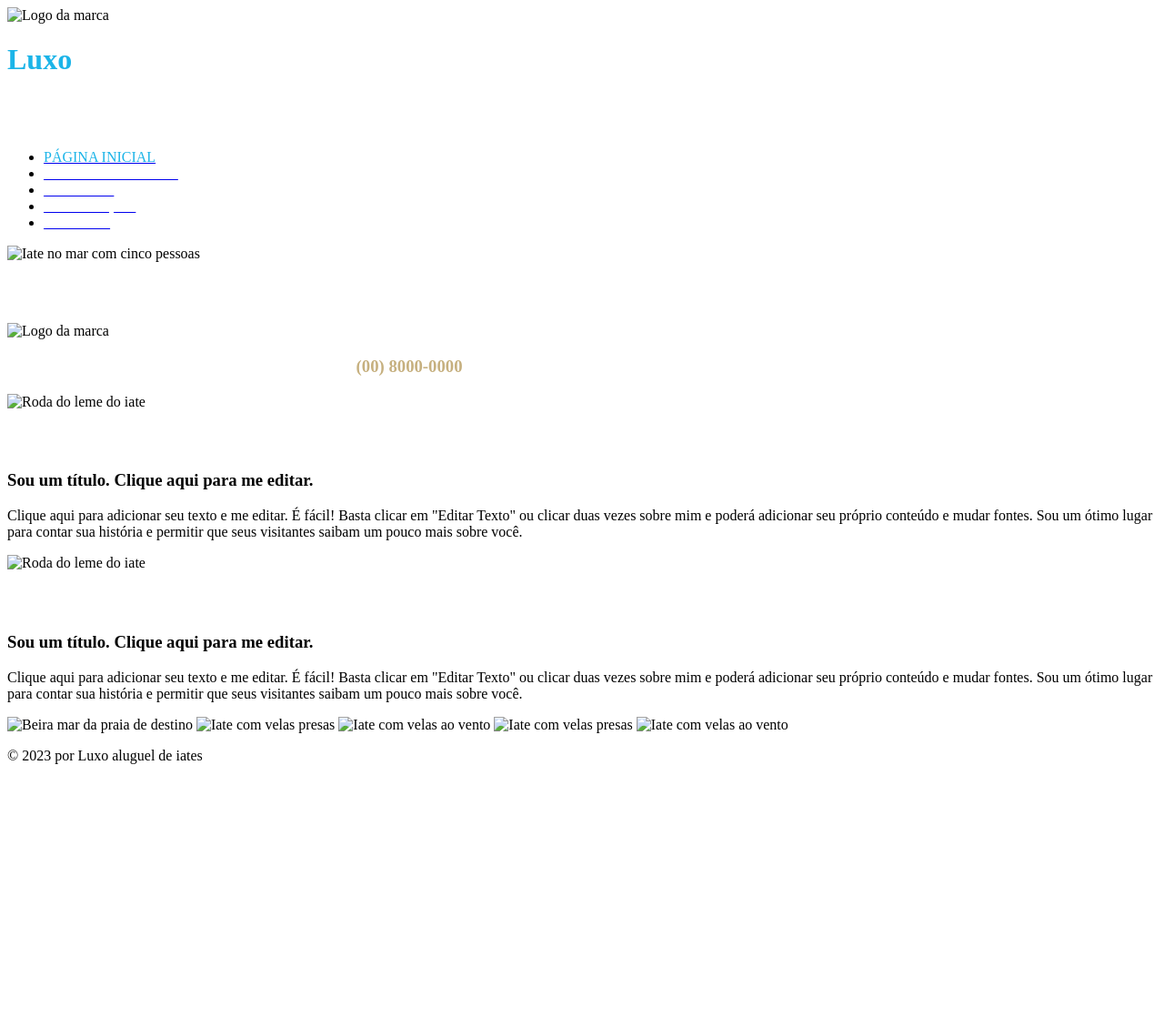
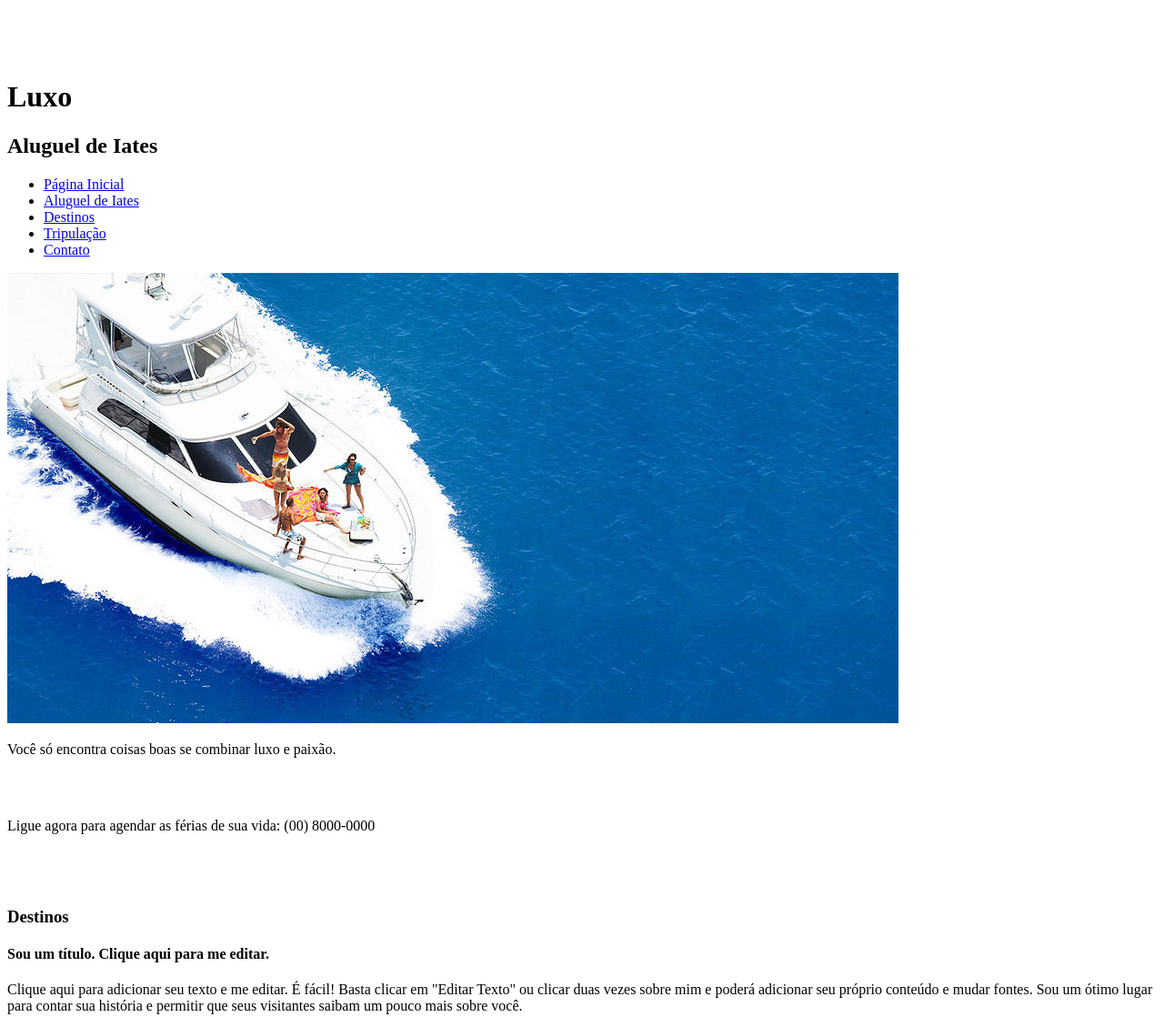
Before and after one commit to llucasaguiar/Projeto-AluguelIates, a plain HTML site: page Index.html in a window 1280 px wide. Shown: the top 1118 px of the page at 91% size. Before the commit the page ends 856 px from the top, so only its background shows below. Drawn offline with Linux system fonts and the light colour scheme.

Commit message:
Add files via upload

```diff
--- a/Index.html
+++ b/Index.html
@@ -4,52 +4,64 @@
     <meta charset="UTF-8">
     <meta name="viewport" content="width=device-width, initial-scale=1.0">
     <title>Luxo - Aluguel de Iates</title>
-    <link rel="icon" href="barco2aba.png">
+    <link rel="icon" href="imagens/barco2aba.png">
 
 </head>
 <body>
+
     <header>
         <div>
-            <img src="barco1.png" alt="Logo da marca">
-            <h1><span style="color: #1BB4E8;">Luxo</span></h1>
-            <h1><span style="color: #FFFFFF;">Aluguel de Iates</span></h1>
+            <img src="imagens/barco1.png" alt="Logo da marca">
+            <h1>Luxo</h1>
+            <h2>Aluguel de Iates</h2>
 
             <ul>
-                <li><a href="Index.html" target="_blank"><span style="color: #1BB4E8;">PÁGINA INICIAL</span></a></li>
-                <li><a href="ALUGUEL_DE_IATES.html" target="_blank"><span style="color: #FFFFFF;">ALUGUEL DE IATES</span></a></li>
-                <li><a href="DESTINOS.html" target="_blank"><span style="color: #FFFFFF;">DESTINOS</span></a></li>
-                <li><a href="TRIPULACAO.html" target="_blank"><span style="color: #FFFFFF;">TRIPULAÇÃO</span></a></li>
-                <li><a href="CONTATO.html" target="_blank"><span style="color: #FFFFFF;">CONTATO</span></a></li>
+                <li><a href="Index.html" target="_blank">Página Inicial</a></li>
+                <li><a href="Aluguel_de_Iates.html" target="_blank">Aluguel de Iates</a></li>
+                <li><a href="Destinos.html" target="_blank">Destinos</a></li>
+                <li><a href="Tripulacao.html" target="_blank">Tripulação</a></li>
+                <li><a href="Contato.html" target="_blank">Contato</a></li>
             </ul>
         </div>
     </header>
+
     <div>
-        <img src="barcoprincipal.jpg" alt="Iate no mar com cinco pessoas">
+        <img src="imagens/barcoprincipal.jpg" alt="Iate no mar com cinco pessoas">
         <div>
-            <h2><span style="color: #FFFFFF;">Você só encontra coisas boas se combinar luxo e paixão.</span></h2>
-            <img src="barco2.png" alt="Logo da marca">
-            <h3><span style="color: #FFFFFF;">Ligue agora para agendar as férias de sua vida: </span><span style="color:#C6B07F;">(00) 8000-0000</span></h3>
+            <p>Você só encontra coisas boas se combinar luxo e paixão.</p>
+            <img src="imagens/barco2.png" alt="Logo da marca">
+            <p>Ligue agora para agendar as férias de sua vida: (00) 8000-0000</p>
         </div>
     </div>
-    <div>
-        <img src="destino.png" alt="Roda do leme do iate">
-        <h2><span style="color: #FFFFFF;">Destinos</span></h2>
-    </div>
-    <h3>Sou um título. Clique aqui para me editar.</h3>
-    <p>Clique aqui para adicionar seu texto e me editar. É fácil! Basta clicar em "Editar Texto" ou clicar duas vezes sobre mim e poderá adicionar seu próprio conteúdo e mudar fontes. Sou um ótimo lugar para contar sua história e permitir que seus visitantes saibam um pouco mais sobre você.</p>
-    <div>
-        <img src="nossafrota.png" alt="Roda do leme do iate">
-        <h2><span style="color: #FFFFFF;">Nossa frota</span></h2>
-    </div>
-    <h3>Sou um título. Clique aqui para me editar.</h3>
-    <p>Clique aqui para adicionar seu texto e me editar. É fácil! Basta clicar em "Editar Texto" ou clicar duas vezes sobre mim e poderá adicionar seu próprio conteúdo e mudar fontes. Sou um ótimo lugar para contar sua história e permitir que seus visitantes saibam um pouco mais sobre você.</p>
 
     <div>
-        <img src="barcodestino.jpg" alt="Beira mar da praia de destino">
-        <img src="barconossafrota2.jpg" alt="Iate com velas presas">
-        <img src="barconossafrota1.jpg" alt="Iate com velas ao vento">
-        <img src="barconossafrota2.jpg" alt="Iate com velas presas">
-        <img src="barconossafrota1.jpg" alt="Iate com velas ao vento">
+        <div>
+            <img src="imagens/destino.png" alt="Roda do leme do iate">
+            <h3>Destinos</h3>
+        </div>
+        <div>
+            <h4>Sou um título. Clique aqui para me editar.</h4>
+            <p>Clique aqui para adicionar seu texto e me editar. É fácil! Basta clicar em "Editar Texto" ou clicar duas vezes sobre mim e poderá adicionar seu próprio conteúdo e mudar fontes. Sou um ótimo lugar para contar sua história e permitir que seus visitantes saibam um pouco mais sobre você.</p>
+        </div>
+        <img src="imagens/barcodestino.jpg" alt="Beira mar da praia de destino">
+    </div>
+
+    <div>
+        <div>
+            <img src="imagens/nossafrota.png" alt="Roda do leme do iate">
+            <h3>Nossa frota</h3>
+        </div>
+        <div>
+            <h4>Sou um título. Clique aqui para me editar.</h4>
+            <p>Clique aqui para adicionar seu texto e me editar. É fácil! Basta clicar em "Editar Texto" ou clicar duas vezes sobre mim e poderá adicionar seu próprio conteúdo e mudar fontes. Sou um ótimo lugar para contar sua história e permitir que seus visitantes saibam um pouco mais sobre você.</p>
+        </div>
+
+        <div>
+            <img src="imagens/barconossafrota2.jpg" alt="Iate com velas presas">
+            <img src="imagens/barconossafrota1.jpg" alt="Iate com velas ao vento">
+            <img src="imagens/barconossafrota2.jpg" alt="Iate com velas presas">
+            <img src="imagens/barconossafrota1.jpg" alt="Iate com velas ao vento">
+        </div>
     </div>
 
     <div class="copy-rights">
```
Also changed, not shown: Aluguel_de_Iates.html (added, +25 -0 lines), Contato.html (added, +25 -0 lines), Destinos.html (added, +25 -0 lines), Tripulacao.html (added, +25 -0 lines).
